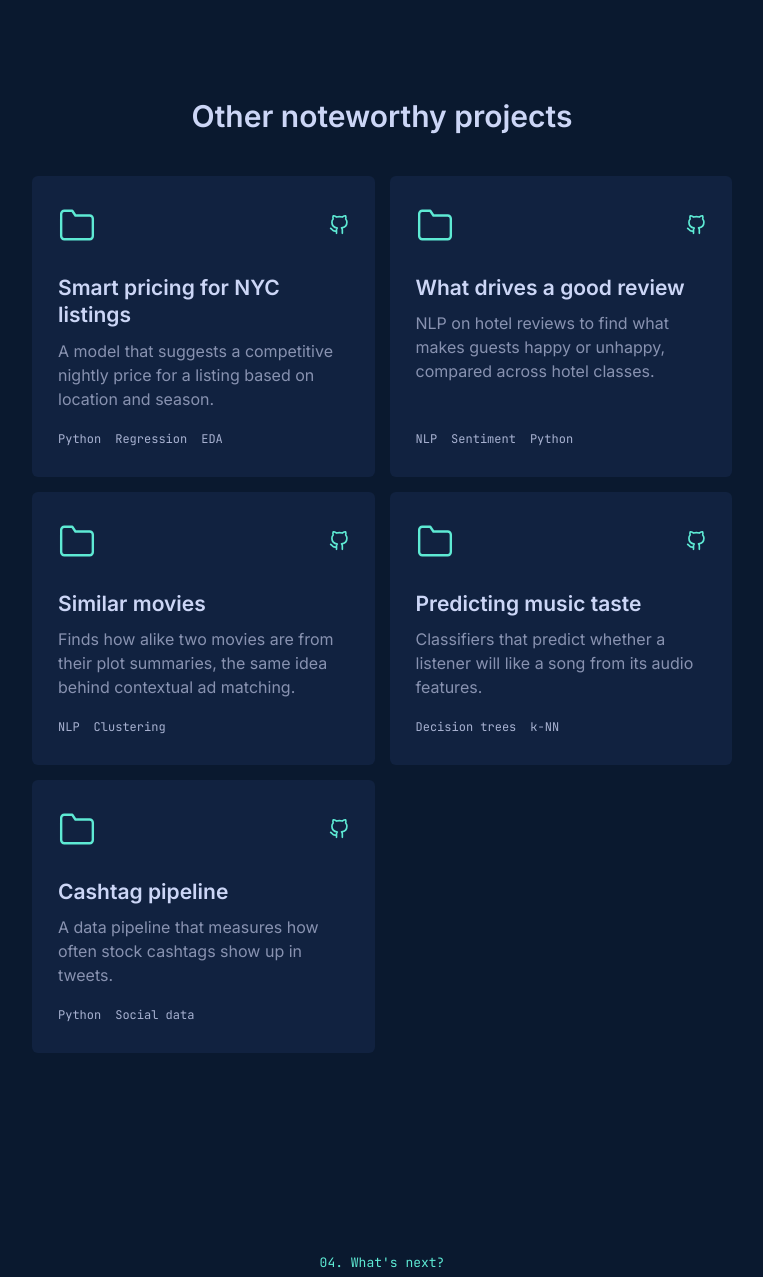
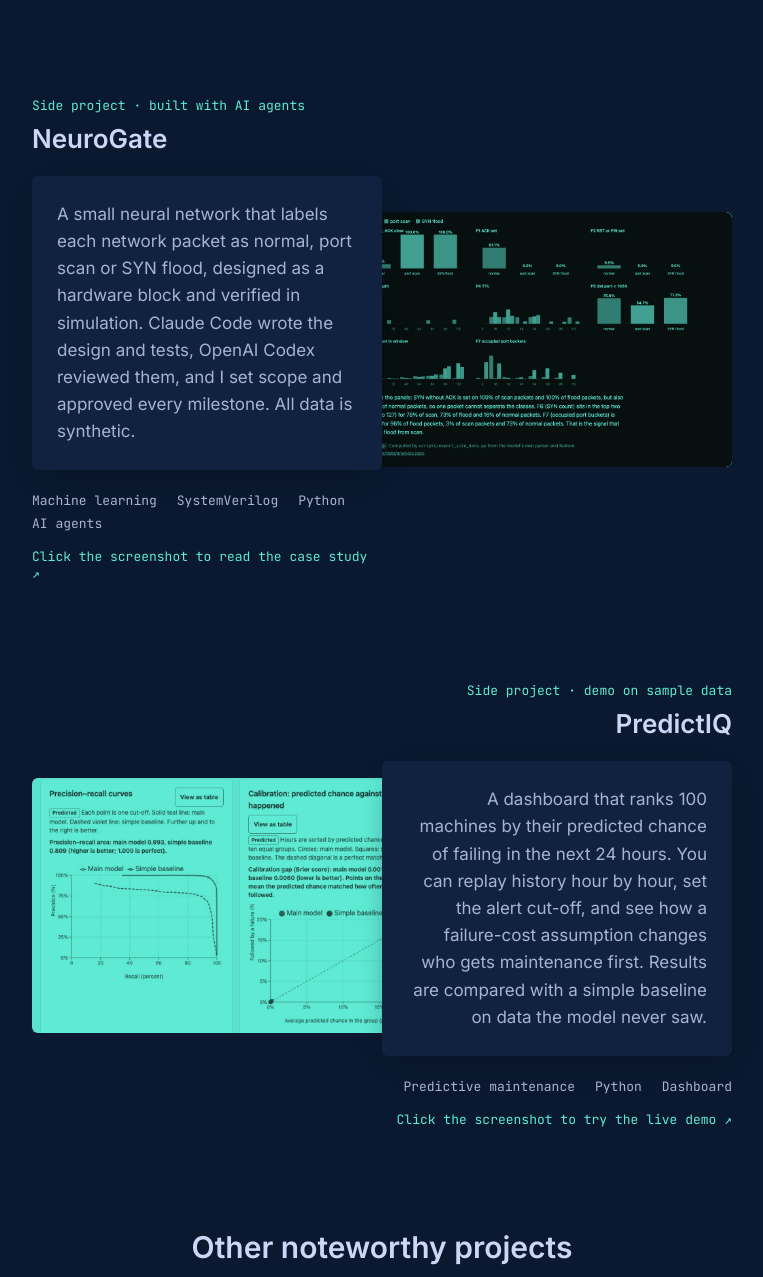
Before and after one commit to bavafa/bavafa.github.io, a plain HTML site: page index.html in a window 1280 px wide. Shown: the part 4468-5745 px from the top of the page, without its empty margins (258-1021 px from the left). Drawn offline with Linux system fonts and the light colour scheme.

Commit message:
Add NeuroGate and PredictIQ projects
Co-Authored-By: Claude Sonnet 5.5 <noreply@anthropic.com>

```diff
--- a/index.html
+++ b/index.html
@@ -181,6 +181,28 @@
       </div>
     </div>
 
+    <div class="project flip">
+      <a class="img" href="https://neurogate-ai.vercel.app/" aria-label="Open the NeuroGate case study"><img src="img/neurogate.jpg" alt="NeuroGate case study charts showing how each traffic class differs across eight packet features" loading="lazy"></a>
+      <div class="info">
+        <p class="overline">Side project · built with AI agents</p>
+        <h3>NeuroGate</h3>
+        <div class="desc">A small neural network that labels each network packet as normal, port scan or SYN flood, designed as a hardware block and verified in simulation. Claude Code wrote the design and tests, OpenAI Codex reviewed them, and I set scope and approved every milestone. All data is synthetic.</div>
+        <ul class="tech"><li>Machine learning</li><li>SystemVerilog</li><li>Python</li><li>AI agents</li></ul>
+        <p class="live"><a href="https://neurogate-ai.vercel.app/"><span class="lg">Click the screenshot to read</span><span class="sm">Read</span> the case study ↗</a></p>
+      </div>
+    </div>
+
+    <div class="project">
+      <a class="img" href="https://predictiq-demo.vercel.app/" aria-label="Open the PredictIQ demo"><img src="img/predictiq.jpg" alt="PredictIQ model performance charts comparing a main model with a simple baseline" loading="lazy"></a>
+      <div class="info">
+        <p class="overline">Side project · demo on sample data</p>
+        <h3>PredictIQ</h3>
+        <div class="desc">A dashboard that ranks 100 machines by their predicted chance of failing in the next 24 hours. You can replay history hour by hour, set the alert cut-off, and see how a failure-cost assumption changes who gets maintenance first. Results are compared with a simple baseline on data the model never saw.</div>
+        <ul class="tech"><li>Predictive maintenance</li><li>Python</li><li>Dashboard</li></ul>
+        <p class="live"><a href="https://predictiq-demo.vercel.app/"><span class="lg">Click the screenshot to try</span><span class="sm">Try</span> the live demo ↗</a></p>
+      </div>
+    </div>
+
     <h3 class="other-title">Other noteworthy projects</h3>
     <ul class="grid">
       <li><a class="card" href="https://github.com/bavafa/nyc_airbnb"><div class="top"><svg><use href="#i-folder"/></svg><svg style="width:20px"><use href="#i-github"/></svg></div><h4>Smart pricing for NYC listings</h4><p>A model that suggests a competitive nightly price for a listing based on location and season.</p><ul class="tech"><li>Python</li><li>Regression</li><li>EDA</li></ul></a></li>
```
Also changed, not shown: img/neurogate.jpg (added), img/predictiq.jpg (added).
